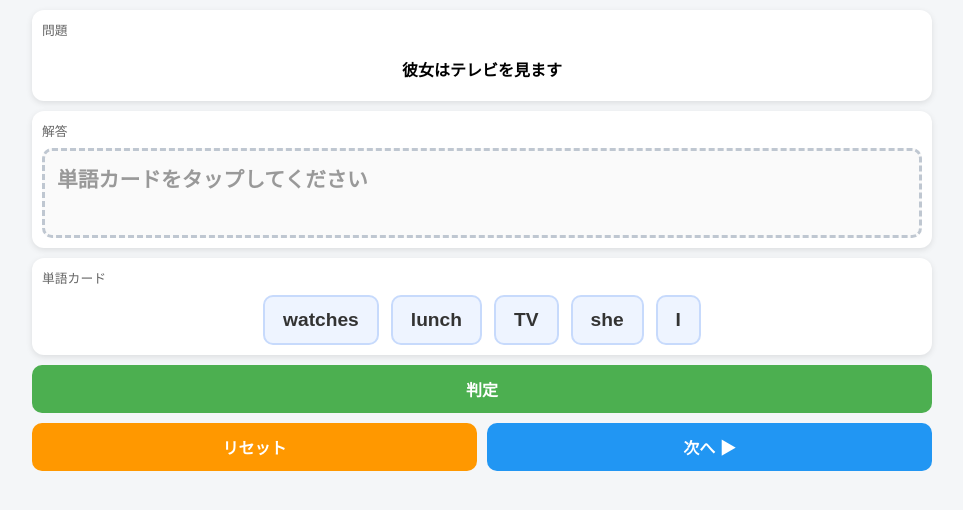
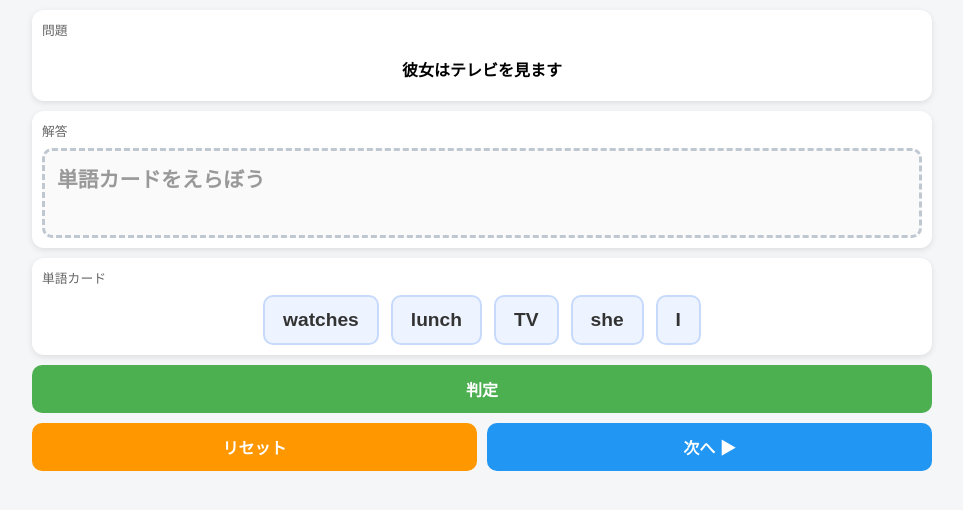
Before and after one commit to SucreauxVanille/eibun-kun1, a plain HTML site: page index.html in a window 1280 px wide. Shown: the whole page, without its empty margins (158-1121 px from the left). Drawn offline with Linux system fonts and the light colour scheme.

Commit message:
Update index.html

```diff
--- a/index.html
+++ b/index.html
@@ -22,7 +22,7 @@
         <div class="section-label">解答</div>
             <div id="answerBox">
                 <span class="placeholder">
-                    単語カードをタップしてください
+                    単語カードをえらぼう
                 </span>
             </div>
         </div>
@@ -30,7 +30,6 @@
         <!-- 単語カード -->
         <div class="cards-area">
         <div class="section-label">単語カード</div>
-
             <div id="cardContainer"></div>
         </div>
 
```
